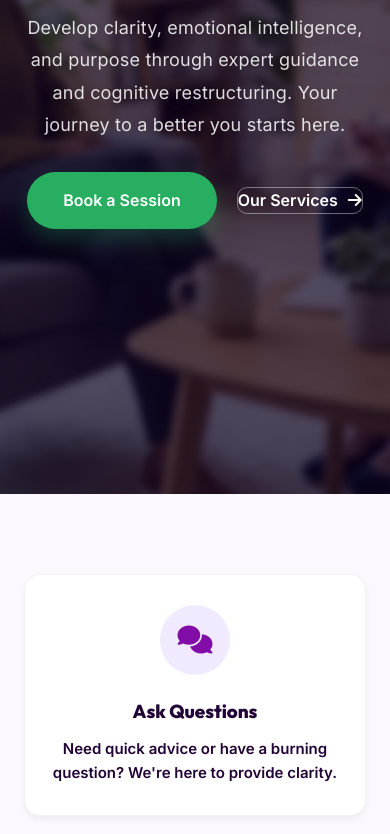
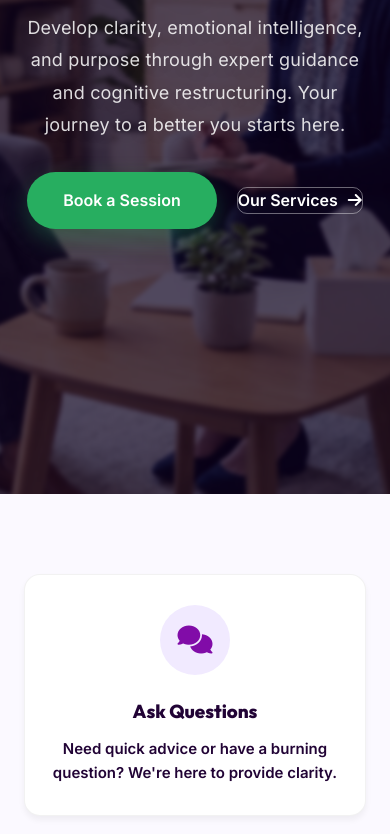
Before and after one commit to beyondthesyllabus/marv-shaven, a website built with Vite: page index.html in a window 390 px wide. Shown: the part 350-1184 px from the top of the page. Built offline with nearby package versions, Linux system fonts and the light colour scheme.

Commit message:
Fix: Optimized hero background focal point and blur for mobile view

```diff
--- a/src/style.css
+++ b/src/style.css
@@ -889,6 +889,11 @@ footer {
     letter-spacing: -1px;
   }
 
+  .hero::before {
+    background-position: 80% center;
+    filter: blur(2px);
+  }
+
   .hero-content p {
     font-size: 18px;
     margin-bottom: 30px;
```
Also changed, not shown: 1 other file.
